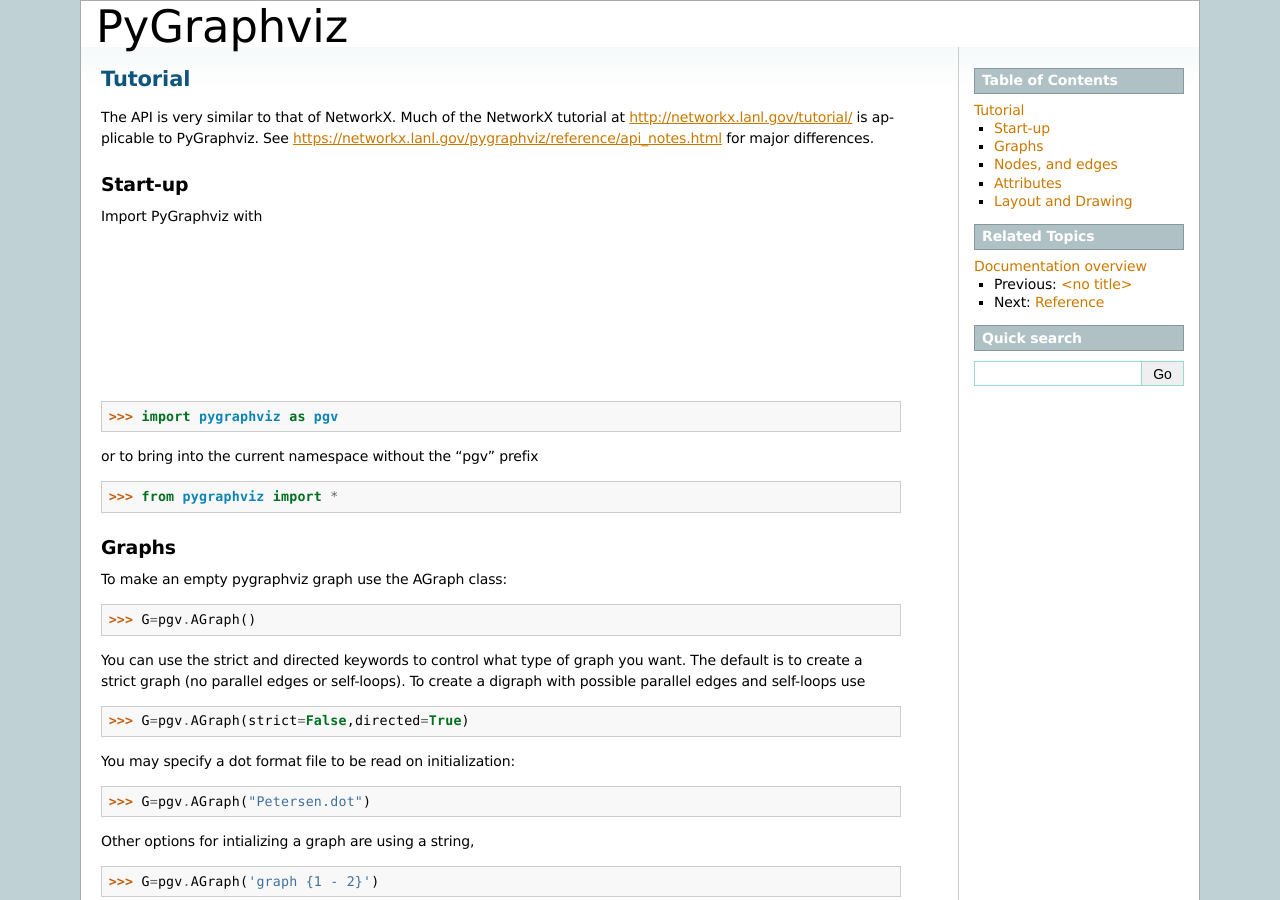
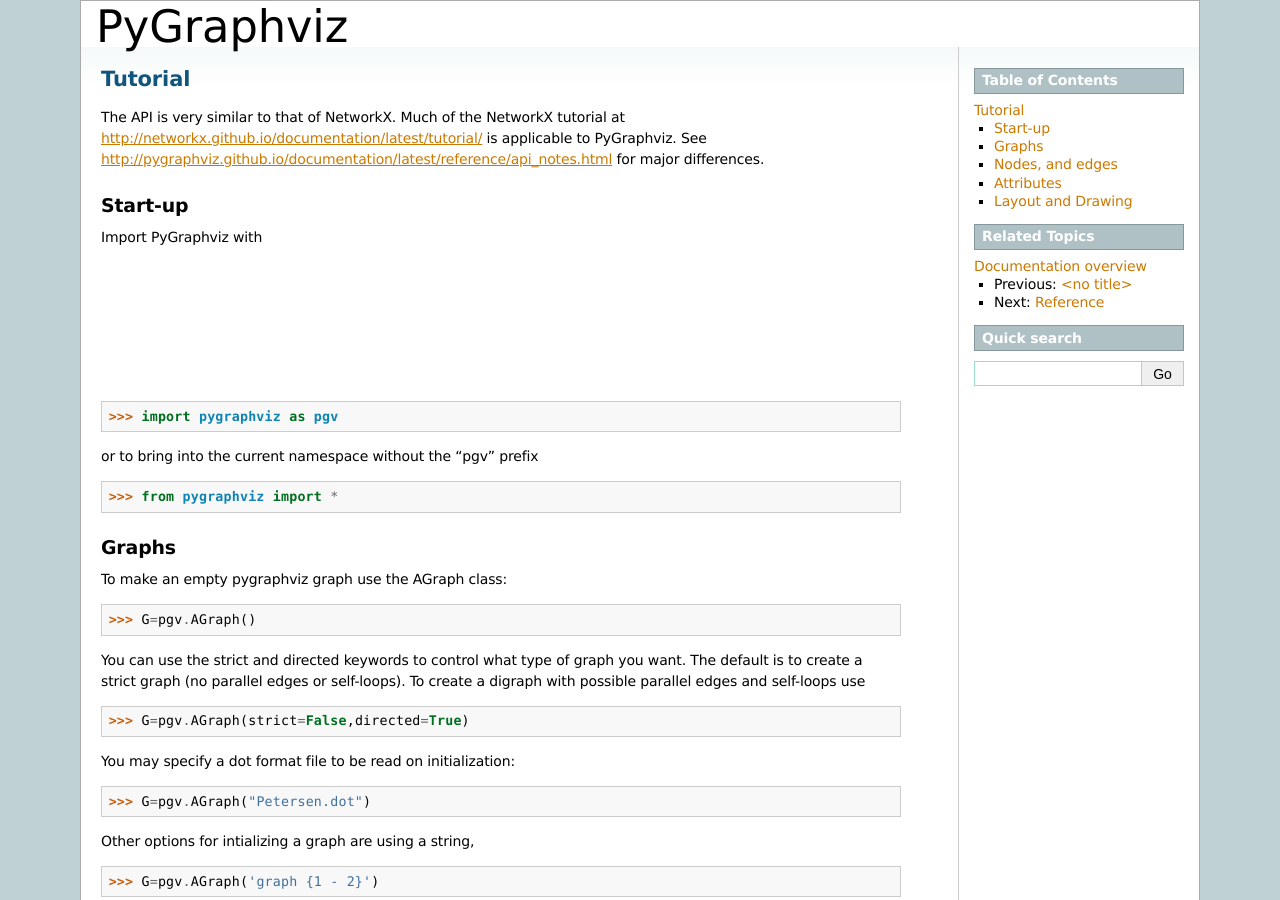
Before and after one commit to pygraphviz/pygraphviz, a Sphinx documentation site: the page built from doc/source/tutorial.rst, in a window 1280 px wide and 900 px high. Built offline with Sphinx 7.4.7, drawn with Linux system fonts in a browser that asks for light colours; formulas are drawn with MathJax 3; the version number could not be read and is left out; part of the change alters nothing that is shown.

Commit message:
Update links in tutorial

```diff
--- a/doc/source/tutorial.rst
+++ b/doc/source/tutorial.rst
@@ -2,9 +2,9 @@ Tutorial
 ========
 
 The API is very similar to that of NetworkX.  Much of the
-NetworkX tutorial at http://networkx.lanl.gov/tutorial/
+NetworkX tutorial at http://networkx.github.io/documentation/latest/tutorial/
 is applicable to PyGraphviz.
-See https://networkx.lanl.gov/pygraphviz/reference/api_notes.html for major differences.
+See http://pygraphviz.github.io/documentation/latest/reference/api_notes.html  for major differences.
 
 Start-up
 --------
```
